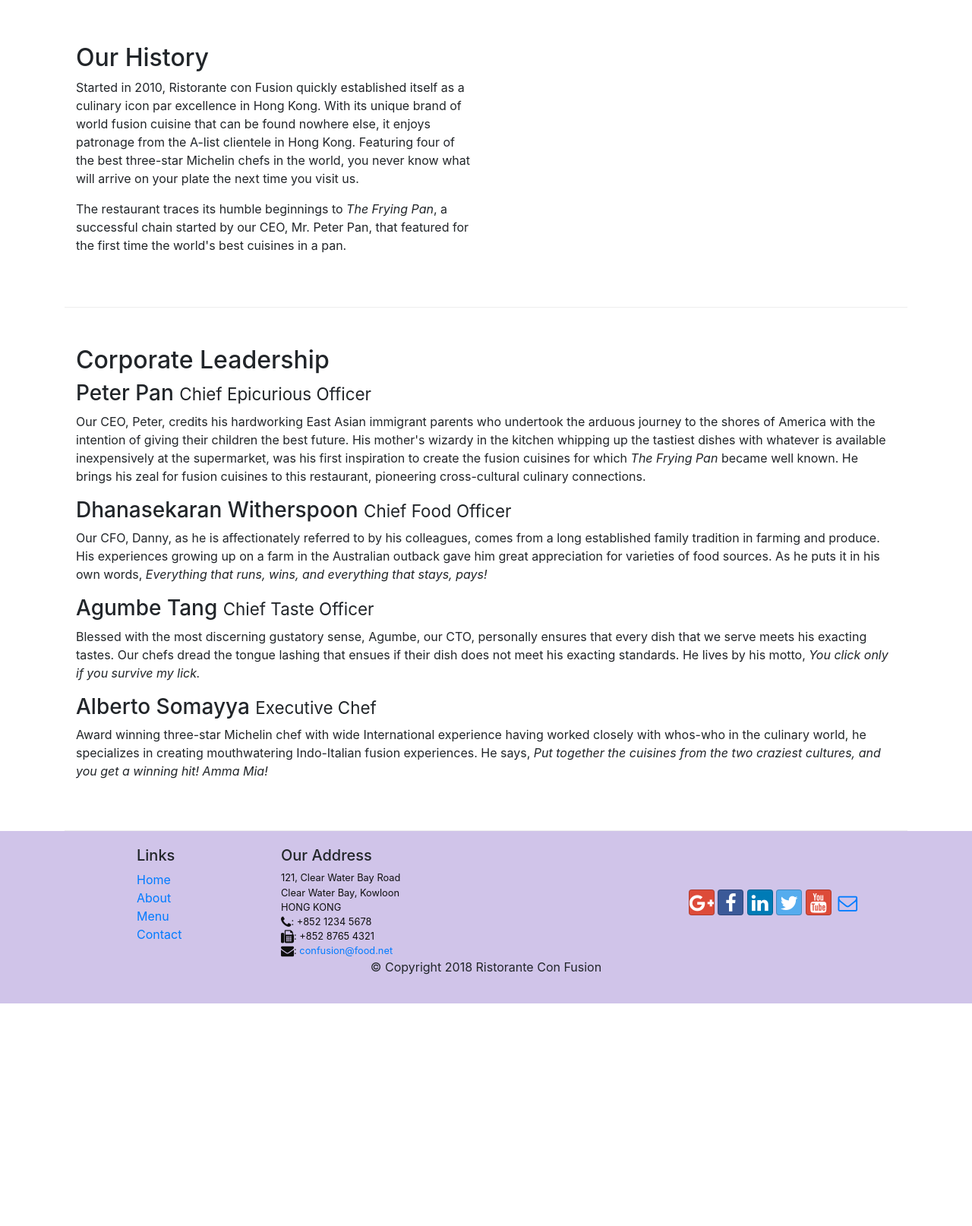
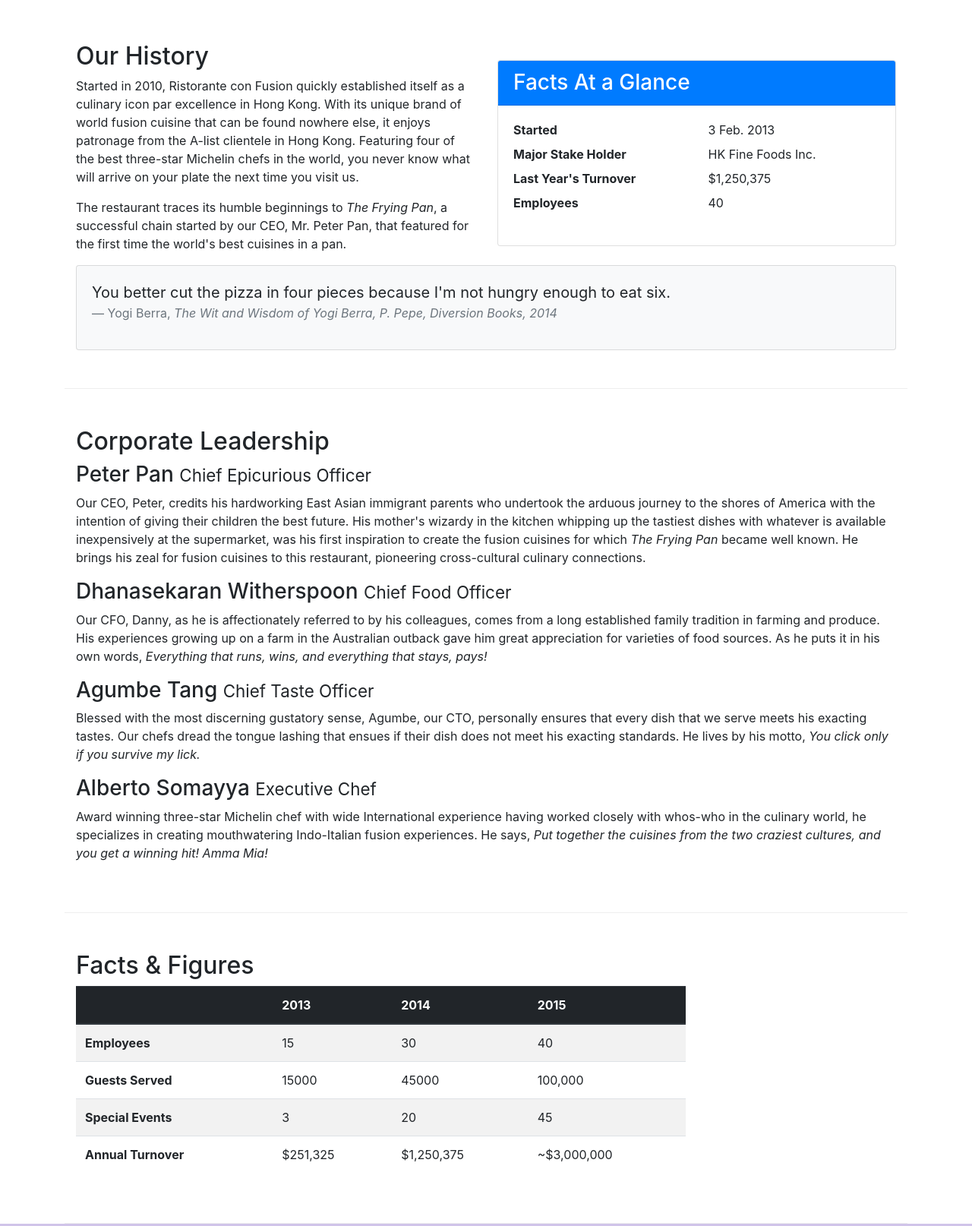
Before and after one commit to Lebin25/exercise5, a website: page aboutus.html in a window 1280 px wide. Shown: the part 460-2074 px from the top of the page at 76% size. Before the commit the page ends 1781 px from the top, so only its background shows below. Drawn offline with nearby package versions, Linux system fonts and the light colour scheme.

Commit message:
Tables and Cards

```diff
--- a/aboutus.html
+++ b/aboutus.html
@@ -24,12 +24,14 @@
             <a class="navbar-brand mr-auto" href="./index.html">Ristorante Con Fusion</a>
             <div class="collapse navbar-collapse" id="Navbar">
                 <ul class="navbar-nav mr-auto">
-                    <li class="nav-item"><a class="nav-link" href="./index.html"><span class="fa fa-home"></span>Home</a></li>
+                    <li class="nav-item"><a class="nav-link" href="./index.html"><span
+                                class="fa fa-home"></span>Home</a></li>
                     <li class="nav-item active"><a class="nav-link" href="#"><span class="fa fa-info"></span>About</a>
                     </li>
                     <li class="nav-item"><a class="nav-link" href="#"><span class="fa fa-list fa-lg"></span>Menu</a>
                     </li>
-                    <li class="nav-item"><a class="nav-link" href="./contactus.html"><span class="fa fa-address-card fa-lg"></span>Contact</a></li>
+                    <li class="nav-item"><a class="nav-link" href="./contactus.html"><span
+                                class="fa fa-address-card fa-lg"></span>Contact</a></li>
                 </ul>
             </div>
         </div>
@@ -63,15 +65,35 @@
         <div class="row row-content align-items-center">
             <div class="col-12 col-sm-6">
                 <h2>Our History</h2>
-                <p>Started in 2010, Ristorante con Fusion quickly established itself as a culinary icon par excellence
-                    in Hong Kong. With its unique brand of world fusion cuisine that can be found nowhere else, it
-                    enjoys patronage from the A-list clientele in Hong Kong. Featuring four of the best three-star
-                    Michelin chefs in the world, you never know what will arrive on your plate the next time you visit
-                    us.</p>
-                <p>The restaurant traces its humble beginnings to <em>The Frying Pan</em>, a successful chain started by
-                    our CEO, Mr. Peter Pan, that featured for the first time the world's best cuisines in a pan.</p>
+                <p>Started in 2010, Ristorante con Fusion quickly established itself as a culinary icon par excellence in Hong Kong. With its unique brand of world fusion cuisine that can be found nowhere else, it enjoys patronage from the A-list clientele in Hong Kong. Featuring four of the best three-star Michelin chefs in the world, you never know what will arrive on your plate the next time you visit us.</p>
+                <p>The restaurant traces its humble beginnings to <em>The Frying Pan</em>, a successful chain started by our CEO, Mr. Peter Pan, that featured for the first time the world's best cuisines in a pan.<p>
             </div>
             <div class="col col-sm">
+                <div class="card">
+                    <h3 class="card-header bg-primary text-white">Facts At a Glance</h3>
+                    <div class="card-body">
+                        <dl class="row">
+                            <dt class="col-6">Started</dt>
+                            <dd class="col-6">3 Feb. 2013</dd>
+                            <dt class="col-6">Major Stake Holder</dt>
+                            <dd class="col-6">HK Fine Foods Inc.</dd>
+                            <dt class="col-6">Last Year's Turnover</dt>
+                            <dd class="col-6">$1,250,375</dd>
+                            <dt class="col-6">Employees</dt>
+                            <dd class="col-6">40</dd>
+                        </dl>
+                    </div>
+                </div>
+            </div>
+            <div class="col-12">
+                <div class="card card-body bg-light">
+                    <blockquote class="blockquote">
+                        <p class="mb-0">You better cut the pizza in four pieces because I'm not hungry enough to eat six.</p>
+                        <footer class="blockquote-footer">Yogi Berra,
+                            <cite title="Source Title">The Wit and Wisdom of Yogi Berra, P. Pepe, Diversion Books, 2014</cite>
+                        </footer>
+                    </blockquote>
+                </div>
             </div>
         </div>
 
@@ -80,36 +102,62 @@
             <div class="col-12">
                 <h2>Corporate Leadership</h2>
                 <h3>Peter Pan <small>Chief Epicurious Officer</small></h3>
-                <p class="d-none d-sm-block">Our CEO, Peter, credits his hardworking East Asian immigrant parents who
-                    undertook the arduous
-                    journey to the shores of America with the intention of giving their children the best future. His
-                    mother's wizardy in the kitchen whipping up the tastiest dishes with whatever is available
-                    inexpensively at the supermarket, was his first inspiration to create the fusion cuisines for which
-                    <em>The Frying Pan</em> became well known. He brings his zeal for fusion cuisines to this
-                    restaurant, pioneering cross-cultural culinary connections.
+                <p class="d-none d-sm-block">Our CEO, Peter, credits his hardworking East Asian immigrant parents who undertook the arduous journey to the shores of America with the intention of giving their children the best future. His mother's wizardy in the kitchen whipping up the tastiest dishes with whatever is available inexpensively at the supermarket, was his first inspiration to create the fusion cuisines for which <em>The Frying Pan</em> became well known. He brings his zeal for fusion cuisines to this restaurant, pioneering cross-cultural culinary connections.
                 </p>
                 <h3>Dhanasekaran Witherspoon <small>Chief Food Officer</small></h3>
-                <p class="d-none d-sm-block">Our CFO, Danny, as he is affectionately referred to by his colleagues,
-                    comes from a long established
-                    family tradition in farming and produce. His experiences growing up on a farm in the Australian
-                    outback gave him great appreciation for varieties of food sources. As he puts it in his own words,
-                    <em>Everything that runs, wins, and everything that stays, pays!</em>
+                <p class="d-none d-sm-block">Our CFO, Danny, as he is affectionately referred to by his colleagues, comes from a long established family tradition in farming and produce. His experiences growing up on a farm in the Australian outback gave him great appreciation for varieties of food sources. As he puts it in his own words, <em>Everything that runs, wins, and everything that stays, pays!</em>
                 </p>
                 <h3>Agumbe Tang <small>Chief Taste Officer</small></h3>
-                <p class="d-none d-sm-block">Blessed with the most discerning gustatory sense, Agumbe, our CTO,
-                    personally ensures that every dish
-                    that we serve meets his exacting tastes. Our chefs dread the tongue lashing that ensues if their
-                    dish does not meet his exacting standards. He lives by his motto, <em>You click only if you survive
-                        my lick.</em></p>
+                <p class="d-none d-sm-block">Blessed with the most discerning gustatory sense, Agumbe, our CTO, personally ensures that every dish that we serve meets his exacting tastes. Our chefs dread the tongue lashing that ensues if their dish does not meet his exacting standards. He lives by his motto, <em>You click only if you survive my lick.</em></p>
                 <h3>Alberto Somayya <small>Executive Chef</small></h3>
-                <p class="d-none d-sm-block">Award winning three-star Michelin chef with wide International experience
-                    having worked closely with
-                    whos-who in the culinary world, he specializes in creating mouthwatering Indo-Italian fusion
-                    experiences. He says, <em>Put together the cuisines from the two craziest cultures, and you get a
-                        winning hit! Amma Mia!</em></p>
+                <p class="d-none d-sm-block">Award winning three-star Michelin chef with wide International experience having worked closely with whos-who in the culinary world, he specializes in creating mouthwatering Indo-Italian fusion experiences. He says, <em>Put together the cuisines from the two craziest cultures, and you get a winning hit! Amma Mia!</em></p>
             </div>
         </div>
-
+        <div class="row row-content">
+            <div class="col-12 col-sm-9">
+                <h2>Facts &amp; Figures</h2>
+                <div class="table-responsive">
+                    <table class="table table-striped">
+                        <thead class="thead-dark">
+                            <tr>
+                                <th>&nbsp;</th>
+                                <th>2013</th>
+                                <th>2014</th>
+                                <th>2015</th>
+                            </tr>
+                        </thead>
+                        <tbody>
+                            <tr>
+                                <th>Employees</th>
+                                <td>15</td>
+                                <td>30</td>
+                                <td>40</td>
+                            </tr>
+                            <tr>
+                                <th>Guests Served</th>
+                                <td>15000</td>
+                                <td>45000</td>
+                                <td>100,000</td>
+                            </tr>
+                            <tr>
+                                <th>Special Events</th>
+                                <td>3</td>
+                                <td>20</td>
+                                <td>45</td>
+                            </tr>
+                            <tr>
+                                <th>Annual Turnover</th>
+                                <td>$251,325</td>
+                                <td>$1,250,375</td>
+                                <td>~$3,000,000</td>
+                            </tr>
+                        </tbody>
+                    </table>
+                </div>
+            </div>
+            <div class="col-12 col-sm-3">
+            </div>
+        </div>
     </div>
 
     <footer class="footer">
@@ -138,11 +186,16 @@
                 </div>
                 <div class="col-12 col-sm-4 align-self-center">
                     <div class="text-center">
-                        <a class="btn btn-social-icon btn-google" href="http://google.com/+"><i class="fa fa-google-plus"></i></a>
-                        <a class="btn btn-social-icon btn-facebook" href="http://www.facebook.com/profile.php?id="><i class="fa fa-facebook"></i></a>
-                        <a class="btn btn-social-icon btn-linkedin" href="http://www.linkedin.com/in/"><i class="fa fa-linkedin"></i></a>
-                        <a class="btn btn-social-icon btn-twitter" href="http://twitter.com/"><i class="fa fa-twitter"></i></a>
-                        <a class="btn btn-social-icon btn-google" href="http://youtube.com/"><i class="fa fa-youtube"></i></a>
+                        <a class="btn btn-social-icon btn-google" href="http://google.com/+"><i
+                                class="fa fa-google-plus"></i></a>
+                        <a class="btn btn-social-icon btn-facebook" href="http://www.facebook.com/profile.php?id="><i
+                                class="fa fa-facebook"></i></a>
+                        <a class="btn btn-social-icon btn-linkedin" href="http://www.linkedin.com/in/"><i
+                                class="fa fa-linkedin"></i></a>
+                        <a class="btn btn-social-icon btn-twitter" href="http://twitter.com/"><i
+                                class="fa fa-twitter"></i></a>
+                        <a class="btn btn-social-icon btn-google" href="http://youtube.com/"><i
+                                class="fa fa-youtube"></i></a>
                         <a class="btn btn-social-icon" href="mailto:"><i class="fa fa-envelope-o"></i></a>
                     </div>
                 </div>
```
